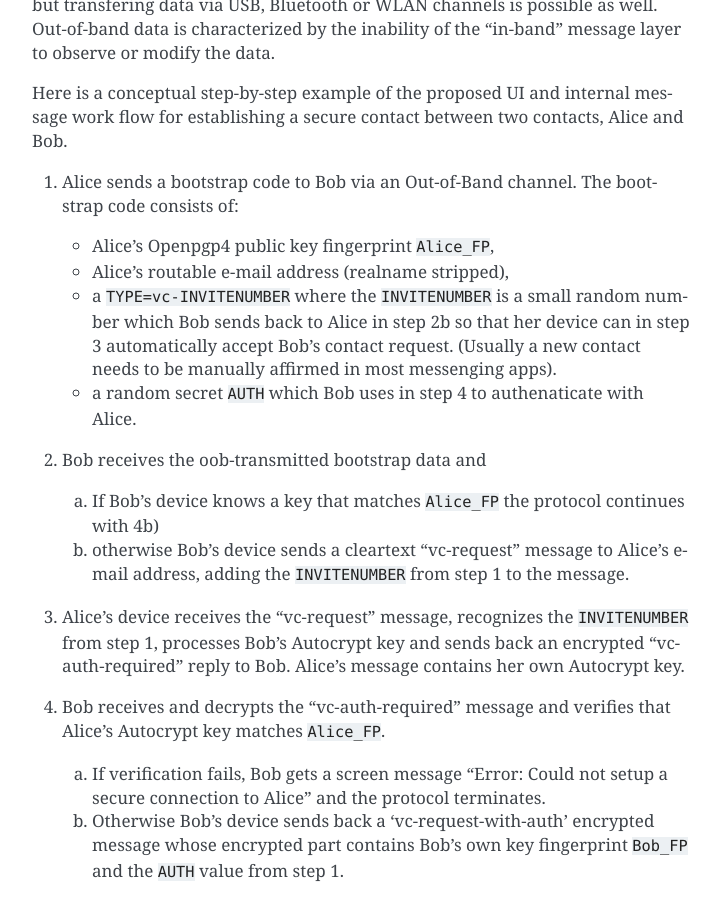
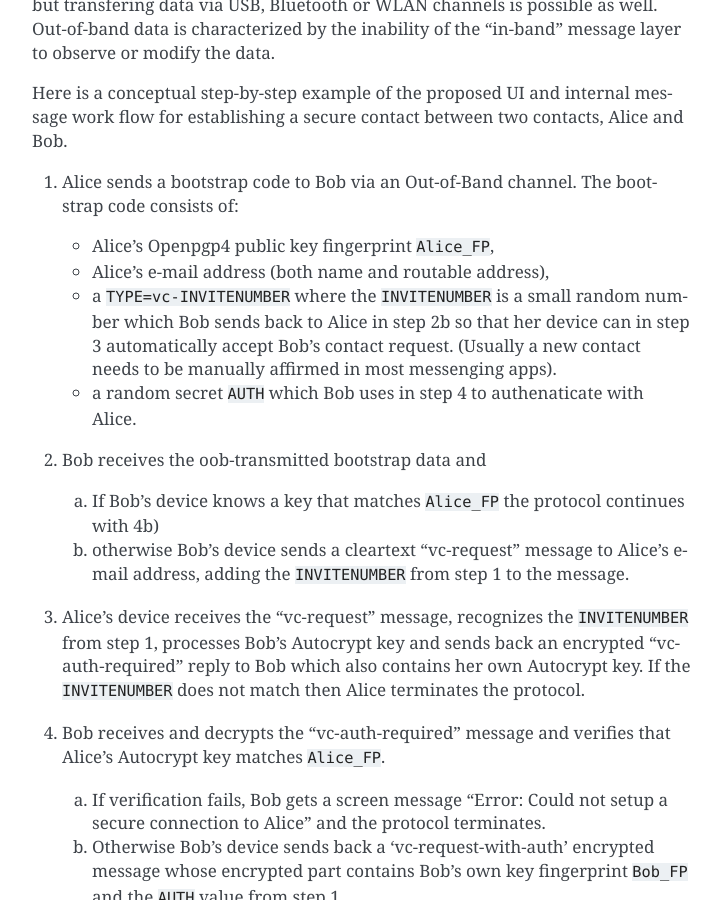
Before and after one commit to nextleap-project/countermitm, a Sphinx documentation site: the page built from source/new.rst, in a window 1280 px wide and 900 px high, scrolled down 1540 px. Shown: the whole window, without its empty margins (388-1109 px from the left). Built offline with Sphinx 7.4.7, drawn with Linux system fonts in a browser that asks for light colours; some of the changed text lies outside the part shown.

Commit message:
some refinements with @r10s sitting next to me

```diff
--- a/source/new.rst
+++ b/source/new.rst
@@ -85,7 +85,7 @@
 
    - Alice's Openpgp4 public key fingerprint ``Alice_FP``,
 
-   - Alice's routable e-mail address (realname stripped),
+   - Alice's e-mail address (both name and routable address),
 
    - a ``TYPE=vc-INVITENUMBER`` where the ``INVITENUMBER`` is a small
      random number which Bob sends back to Alice in step 2b so that her device
@@ -106,8 +106,9 @@
 
 3. Alice's device receives the "vc-request" message, recognizes
    the ``INVITENUMBER`` from step 1, processes Bob's Autocrypt key and sends
-   back an encrypted "vc-auth-required" reply to Bob.
-   Alice's message contains her own Autocrypt key.
+   back an encrypted "vc-auth-required" reply to Bob which
+   also contains her own Autocrypt key.  If the ``INVITENUMBER`` does
+   not match then Alice terminates the protocol.
 
 4. Bob receives and decrypts the "vc-auth-required" message and
    verifies that Alice's Autocrypt key matches ``Alice_FP``.
@@ -165,6 +166,12 @@
   message (step 3) from Alice to Bob with a Alice-MITM key, then the protocol
   terminates with 4a because the key does not match ``Alice_FP`` from step 1.
 
+
+Open Questions
+~~~~~~~~~~~~~~
+
+- re-use or regenerate the step 1 INVITENUMBER across different peers?
+  what's a good default?
 
 
 .. _`oob-verified-group`:
```
